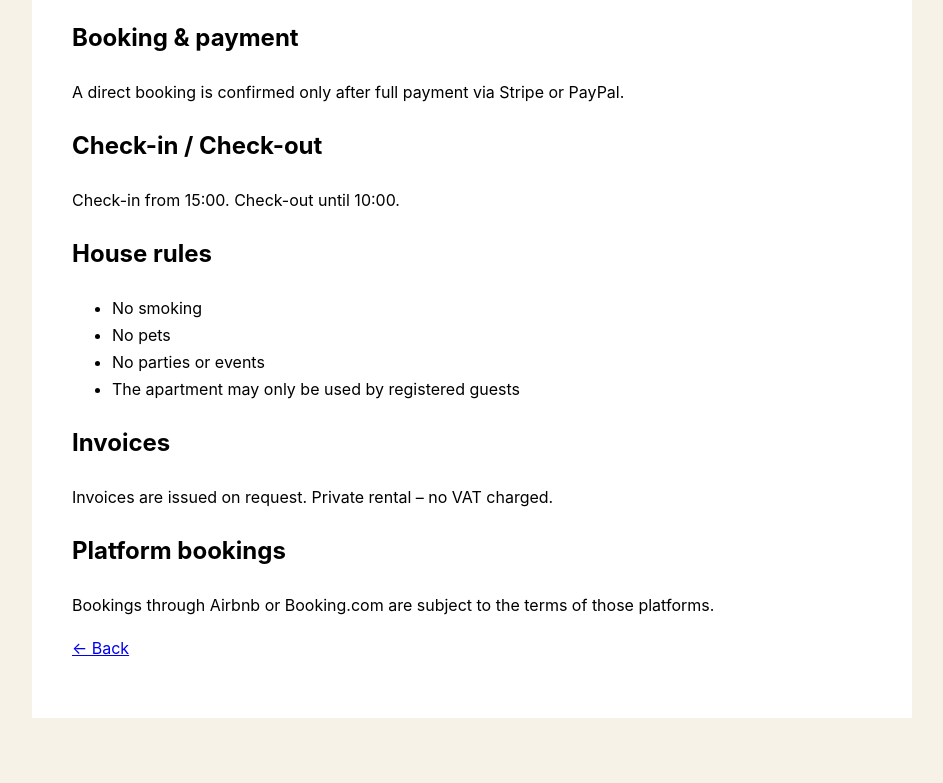
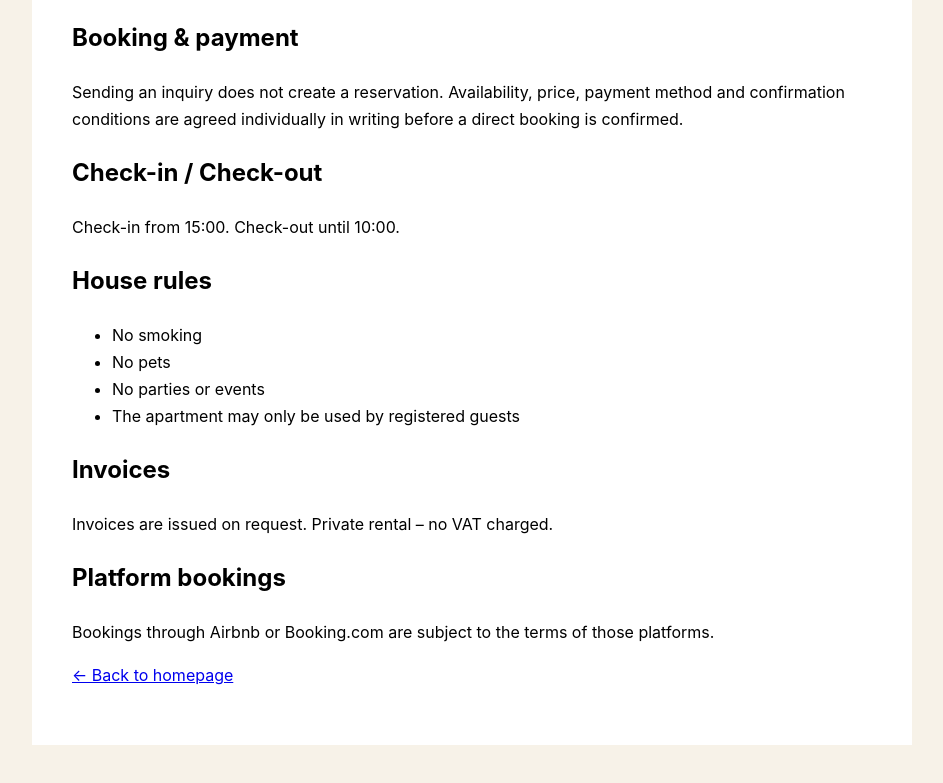
Before and after one commit to semkatusic/new-world-apartment, a website: page terms.html in a window 1280 px wide. Shown: the part 159-942 px from the top of the page, without its empty margins (168-1111 px from the left). Before the commit the page ends 917 px from the top, so only its background shows below. Drawn offline with Linux system fonts and the light colour scheme.

Commit message:
Fix booking terms, privacy payments and multilingual cancellation rendering (#18)
* Correct legal pages for current inquiry-only booking flow and safe multilingual rendering

* Correct legal pages for current inquiry-only booking flow and safe multilingual rendering

* Correct legal pages for current inquiry-only booking flow and safe multilingual rendering

* Remove outdated Stripe and PayPal wording from German privacy policy

```diff
--- a/terms.html
+++ b/terms.html
@@ -1,21 +1,24 @@
 <!DOCTYPE html>
 <html lang="en">
-<head><meta charset="UTF-8"><title>Booking Terms</title></head>
+<head><meta charset="UTF-8"><meta name="viewport" content="width=device-width,initial-scale=1"><title>Booking Terms</title></head>
 <body style="font-family:Inter,Arial,sans-serif;background:#f7f2e8;margin:0;padding:40px;">
 <div style="max-width:800px;margin:auto;background:white;padding:40px;line-height:1.7;">
 <h1 data-i18n="title">Booking Terms</h1>
 <div data-i18n="text"></div>
-<p><a href="index.html">← Back</a></p>
+<p><a id="backHome" href="/">← Back to homepage</a></p>
 </div>
 <script>
 const t={
-en:{title:"Booking Terms",text:"<h2>Booking & payment</h2><p>A direct booking is confirmed only after full payment via Stripe or PayPal.</p><h2>Check-in / Check-out</h2><p>Check-in from 15:00. Check-out until 10:00.</p><h2>House rules</h2><ul><li>No smoking</li><li>No pets</li><li>No parties or events</li><li>The apartment may only be used by registered guests</li></ul><h2>Invoices</h2><p>Invoices are issued on request. Private rental – no VAT charged.</p><h2>Platform bookings</h2><p>Bookings through Airbnb or Booking.com are subject to the terms of those platforms.</p>"},
-de:{title:"Buchungsbedingungen / AGB",text:"<h2>Buchung & Zahlung</h2><p>Eine Direktbuchung wird erst nach vollständiger Bezahlung über Stripe oder PayPal bestätigt.</p><h2>Check-in / Check-out</h2><p>Check-in ab 15:00 Uhr. Check-out bis 10:00 Uhr.</p><h2>Hausregeln</h2><ul><li>Rauchen verboten</li><li>Keine Haustiere</li><li>Keine Partys oder Veranstaltungen</li><li>Das Apartment darf nur von angemeldeten Gästen genutzt werden</li></ul><h2>Rechnungen</h2><p>Rechnungen werden auf Anfrage ausgestellt. Privatvermietung – keine Umsatzsteuer ausgewiesen.</p><h2>Plattformbuchungen</h2><p>Für Buchungen über Airbnb oder Booking.com gelten die Bedingungen der jeweiligen Plattform.</p>"},
-hr:{title:"Uvjeti rezervacije",text:"<h2>Rezervacija i plaćanje</h2><p>Direktna rezervacija potvrđuje se tek nakon potpune uplate putem Stripea ili PayPala.</p><h2>Prijava / odjava</h2><p>Prijava od 15:00. Odjava do 10:00.</p><h2>Kućni red</h2><ul><li>Pušenje je zabranjeno</li><li>Kućni ljubimci nisu dozvoljeni</li><li>Zabave i događanja nisu dozvoljeni</li><li>Apartman smiju koristiti samo prijavljeni gosti</li></ul><h2>Računi</h2><p>Računi se izdaju na zahtjev. Privatni najam – PDV nije obračunat.</p><h2>Rezervacije putem platformi</h2><p>Za rezervacije putem Airbnb-a ili Booking.com-a vrijede uvjeti tih platformi.</p>"}
+en:{title:"Booking Terms",text:"<h2>Booking & payment</h2><p>Sending an inquiry does not create a reservation. Availability, price, payment method and confirmation conditions are agreed individually in writing before a direct booking is confirmed.</p><h2>Check-in / Check-out</h2><p>Check-in from 15:00. Check-out until 10:00.</p><h2>House rules</h2><ul><li>No smoking</li><li>No pets</li><li>No parties or events</li><li>The apartment may only be used by registered guests</li></ul><h2>Invoices</h2><p>Invoices are issued on request. Private rental – no VAT charged.</p><h2>Platform bookings</h2><p>Bookings through Airbnb or Booking.com are subject to the terms of those platforms.</p>"},
+de:{title:"Buchungsbedingungen / AGB",text:"<h2>Buchung & Zahlung</h2><p>Eine Anfrage ist noch keine Buchung. Verfügbarkeit, Preis, Zahlungsart und Bedingungen der Buchungsbestätigung werden vor einer Direktbuchung individuell schriftlich vereinbart.</p><h2>Check-in / Check-out</h2><p>Check-in ab 15:00 Uhr. Check-out bis 10:00 Uhr.</p><h2>Hausregeln</h2><ul><li>Rauchen verboten</li><li>Keine Haustiere</li><li>Keine Partys oder Veranstaltungen</li><li>Das Apartment darf nur von angemeldeten Gästen genutzt werden</li></ul><h2>Rechnungen</h2><p>Rechnungen werden auf Anfrage ausgestellt. Privatvermietung – keine Umsatzsteuer ausgewiesen.</p><h2>Plattformbuchungen</h2><p>Für Buchungen über Airbnb oder Booking.com gelten die Bedingungen der jeweiligen Plattform.</p>"},
+hr:{title:"Uvjeti rezervacije",text:"<h2>Rezervacija i plaćanje</h2><p>Slanje upita ne znači potvrđenu rezervaciju. Dostupnost, cijena, način plaćanja i uvjeti potvrde izravne rezervacije dogovaraju se pojedinačno u pisanom obliku.</p><h2>Prijava / odjava</h2><p>Prijava od 15:00. Odjava do 10:00.</p><h2>Kućni red</h2><ul><li>Pušenje je zabranjeno</li><li>Kućni ljubimci nisu dozvoljeni</li><li>Zabave i događanja nisu dozvoljeni</li><li>Apartman smiju koristiti samo prijavljeni gosti</li></ul><h2>Računi</h2><p>Računi se izdaju na zahtjev. Privatni najam – PDV nije obračunat.</p><h2>Rezervacije putem platformi</h2><p>Za rezervacije putem Airbnb-a ili Booking.com-a vrijede uvjeti tih platformi.</p>"}
 };
 let l=localStorage.getItem("nwa_lang")||localStorage.getItem("lang")||"en";
-document.documentElement.lang=l;
-document.querySelectorAll("[data-i18n]").forEach(e=>e.innerHTML=t[l][e.dataset.i18n]);
+const supported = Object.prototype.hasOwnProperty.call(t,l) ? l : "en";
+document.documentElement.lang=supported;
+document.querySelectorAll("[data-i18n]").forEach(e=>{const key=e.dataset.i18n;e.innerHTML=t[supported][key]||t.en[key]||"";});
+const home = {"en":"/","de":"/de/","hr":"/hr/","pt-br":"/pt-br/"};
+document.getElementById("backHome").href=home[l]||"/";
 </script>
 </body>
 </html>
```
Also changed, not shown: cancellation.html (+7 -4 lines), privacy.html (+3 -3 lines).
